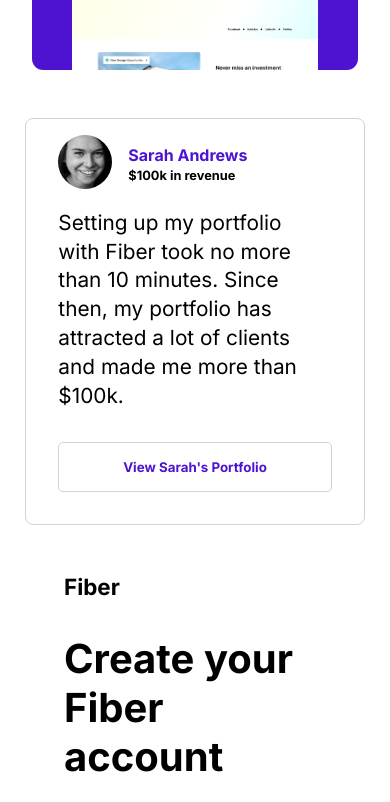
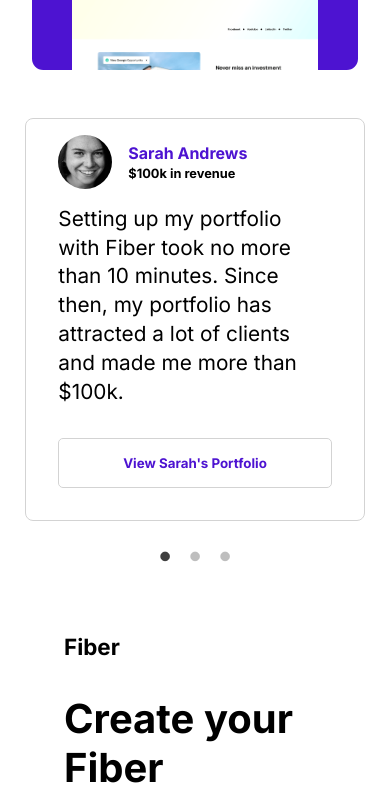
Before and after one commit to Fayorr/codewell, a React (Create React App) app in the folder fiber-app/: page / in a window 390 px wide. Shown: the part 2429-3231 px from the top of the page. Built offline with nearby package versions, Linux system fonts and the light colour scheme.

Commit message:
added react-slick-slider

```diff
--- a/fiber-app/package.json
+++ b/fiber-app/package.json
@@ -15,6 +15,8 @@
     "react-dom": "^18.2.0",
     "react-hook-form": "^7.43.3",
     "react-scripts": "5.0.1",
+    "react-slick": "^0.29.0",
+    "slick-carousel": "^1.8.1",
     "web-vitals": "^2.1.4"
   },
   "scripts": {
--- a/fiber-app/src/App.css
+++ b/fiber-app/src/App.css
@@ -258,6 +258,38 @@
   margin-bottom: .4rem;
   color: #000;
 }
+
+
+
+
+
+
+
+/* REACT SLICK  */
+  .slick-slider {
+    display: block;
+    position: relative;
+    /* justify-content: space-between; */
+    /* width: 100%; */
+    /* height: 90%; */
+    /* margin-top: -3rem; */
+
+        }
+  .slick-dots {
+    position: absolute;
+    top: 40%;
+    left:0;
+    max-width: 100%;
+    height: 35px;
+  }
+
+
+
+
+
+
+
+
 .testimonial-container {
   border: 1.3px solid lightgray;
   border-radius: .5rem;
@@ -316,7 +348,7 @@
 
 /* STYLES FOR SIGN-UP PAGE  */
 .form-container {
-  padding: 1rem 5rem 1rem 3rem;
+  padding: 5rem 5rem 5rem 3rem;
   display: flex;
 }
 
@@ -622,7 +654,7 @@
     /* STYLES FOR SIGN-UP PAGE  */
 
     .form-container {
-      padding: 1rem 2rem;
+      padding: 5rem 2rem;
     }
     .form-section{
       display: flex;
@@ -668,4 +700,26 @@
     .image-section{
       display: none;
     }
+
+        .slick-dots>li>button::before {
+          color: gray ;
+          font-size: .7rem !important;
+        }
+
+        .slick-slider {
+          position: relative;
+          width: 100%;
+          height: auto;
+
+
+        }
+
+        .slick-dots {
+          color: #4d13d1;
+          position: absolute;
+          /* margin-top: 1.8rem; */
+          top: 105%;
+          max-width: 100%;
+          height: 35px;
+        }
 }
--- a/fiber-app/src/components/Testimonial.jsx
+++ b/fiber-app/src/components/Testimonial.jsx
@@ -1,27 +1,48 @@
 import React from 'react'
-import img from "../assets/User Avatar.svg"
-// import Glide from '@glidejs/glide'
+import Slider from "react-slick";
+import data from "./data";
+import "slick-carousel/slick/slick.css";
+import "slick-carousel/slick/slick-theme.css";
+import "../App.css"
 
-// new Glide('.glide').mount()
+const Card = ({fullname, image, subHeading, paragraph, button}) => {
 
-
-const Testimonial = () => {
 return(
     <div className='testimonial-container'>
         <div className="hero">
             <div className="hero-image">
-                <img src={img} alt="" />
+                <img src={image} alt="" />
             </div>
             <div className="hero-text">
-                <h2>Sarah Andrews</h2>
-                <h3>$100k in revenue</h3>
+                <h2>{fullname}</h2>
+                <h3>{subHeading}</h3>
             </div>
-
         </div>
-        <p className='testimonial-p'>Setting up my portfolio with Fiber took no more than 10 minutes. Since then, my portfolio has attracted a lot of clients and made me more than $100k.</p>
-        <button className='btn test-btn'>View Sarah's Portfolio</button>
+        <p className='testimonial-p'>{paragraph}</p>
+        <button className='btn test-btn'>{button}</button>
     </div>
 );
 }
 
+const Testimonial = () => {
+      const settings = {
+      dots: true,
+      infinite: true,
+      speed: 500,
+      arrows: false,
+      slidesToShow: 1,
+      slidesToScroll: 1
+    };
+
+    return(
+        <>
+        <Slider {...settings}>
+        {data.map(function(data){
+            return   <Card {...data} key={data.id}/>
+        })}
+        </Slider>
+        </>
+    )
+}
+
 export default Testimonial;
--- a/fiber-app/src/components/data.js
+++ b/fiber-app/src/components/data.js
@@ -1,3 +1,35 @@
+import img1 from "../assets/User Avatar.svg"
+import img2 from "../assets/User Avatar 32.svg"
+import img3 from "../assets/User Avatar 2.svg"
+
+
+
+
+
 export default [
+    {
+        id: 1,
+        fullname: "Sarah Andrews",
+        image: img1,
+        subHeading: "$100k in revenue",
+        paragraph: "Setting up my portfolio with Fiber took no more than 10 minutes. Since then, my portfolio has attracted a lot of clients and made me more than $100k.",
+        button: "View Sarah's Portfolio"
+    },
+    {
+        id: 2,
+        fullname: "Matthew Higgins",
+        image: img2,
+        subHeading: "$20k in revenue",
+        paragraph: "I have been getting A LOT of leads ever since i used Fiber's premade templates, now i just need to work on my case studies and I'll be ready to go!" ,
+        button: "View Matthew's Portfolio"
+    },
+    {
+        id: 3,
+        fullname: "Janice Dave",
+        image: img3,
+        subHeading: "$30k in revenue",
+        paragraph: "I only just started freelancing this year and i have already made more than i ever would in my full-time job. The tenplates are just so amazing",
+        button: "View Janice's Portfolio"
+    }
 
-]
+];
```
Also changed, not shown: 1 other file (tests, documents, lock files or other folders).
